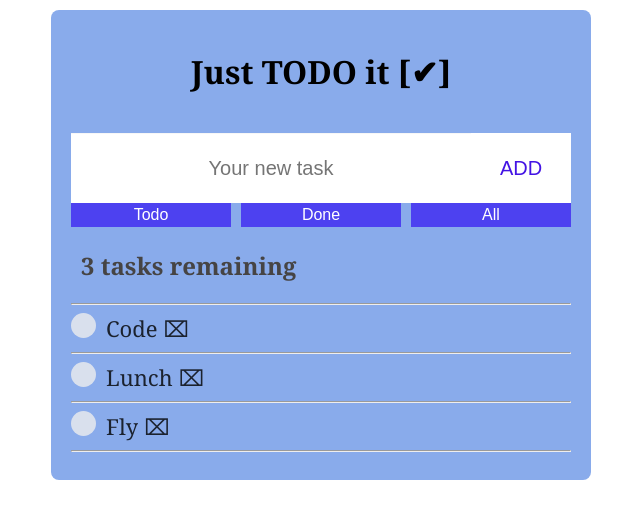
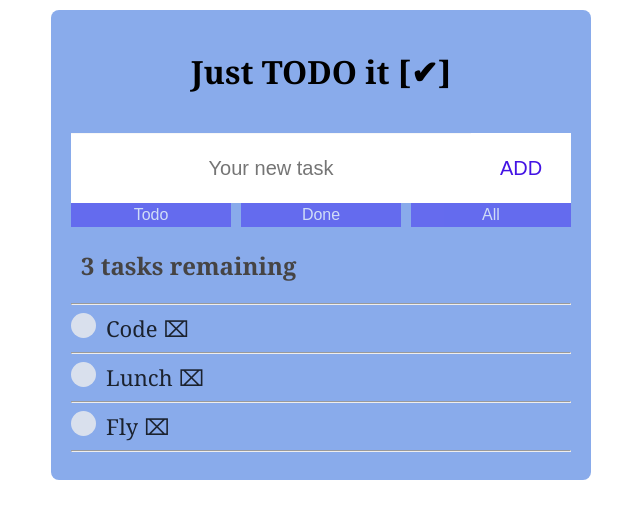
Before and after one commit to FlavioAlm/ToDo-List, a React (Create React App) app: page / in a window 1280 px wide. Shown: the top 518 px of the page, without its empty margins (319-959 px from the left). Built offline with nearby package versions, Linux system fonts and the light colour scheme.

Commit message:
modeling filters

```diff
--- a/src/Filter.js
+++ /dev/null
@@ -1,10 +0,0 @@
-import React from 'react'
-import './Filter.css'
-
-function Filter (props) {
-  return (
-    <button className="filterButton" onClick={()=>props.setFilter(props.name)}>{props.name}</button>
-  )
-}
-
-export default Filter
--- a/src/Filter.css
+++ b/src/components/Filter/Filter.css
@@ -5,10 +5,6 @@
   text-align: center;
   height: 100%;
   width: 100%;
-}
-
-.filter:hover {
-  background: rgb(33, 4, 200);
 }
 .filter:focus {
   border-width: 4px;
@@ -27,4 +23,12 @@
   font-size: 100%;
   width: 32%;
   padding: 3px;
+  opacity: 0.6;
 }
+.filterButton:hover {
+  background-color: #4d41f0;
+  opacity: 1;
+}
+.filterButton:active {
+  transform: scale(1.05);
+}
--- /dev/null
+++ b/src/components/Filter/Filter.js
@@ -0,0 +1,26 @@
+import React from 'react'
+import './Filter.css'
+
+const FILTER_MAP = {
+  Todo: task => !task.completed,
+  Done: task => task.completed,
+  All: () => true,
+};
+
+const FILTER_NAMES = Object.keys(FILTER_MAP);
+
+const Filter = ({filter, setFilter}) =>
+  FILTER_NAMES.map(name =>
+    <button
+      key={name}
+      type="button"
+      className="filterButton"
+      name={name}
+      aria-pressed={name===filter}
+      onClick={()=> setFilter(name)}
+    >
+      {name}
+    </button>
+  )
+
+export default Filter
--- a/src/index.js
+++ b/src/index.js
@@ -1,7 +1,7 @@
 import React from 'react';
 import ReactDOM from 'react-dom';
 import './index.css';
-import App from './App';
+import App from './view/App';
 
 const INITIAL_DATA = [
   { id: "todo-0", name: "Run", completed: true },
--- a/src/App.js
+++ b/src/view/App.js
@@ -1,19 +1,19 @@
 import React, { useState } from 'react'
-import Form from './Form'
-import Task from './Task'
-import Filter from './Filter'
+
+import Form from '../components/Form/Form'
+import Task from '../components/Task/Task'
+import Filter from '../components/Filter/Filter'
+
 import { nanoid } from "nanoid"
 
 import './App.css'
-import './Filter.css'
+import '../components/Filter/Filter.css'
 
 const FILTER_MAP = {
   Todo: task => !task.completed,
   Done: task => task.completed,
   All: () => true,
 };
-
-const FILTER_NAMES = Object.keys(FILTER_MAP);
 
 function App(props) {
   const [tasks, setTasks] = useState(props.tasks);
@@ -52,14 +52,6 @@ function App(props) {
     />
   ));
 
-  const filterList = FILTER_NAMES.map(name => (
-    <Filter
-      key={name}
-      name={name}
-      setFilter={setFilter}
-    />
-  ))
-
   return (
     <div className="App">
       <h1>Just TODO it [✔] </h1>
@@ -69,7 +61,7 @@ function App(props) {
         id={props.id}
       />
       <div className="filter">
-        {filterList}
+        <Filter filter={filter} setFilter={setFilter}/>
       </div>
 
       <h2 id="list-heading" tabIndex="-1">{`${taskList.length} tasks remaining`}</h2>
```
Also changed, not shown: src/components/Form/Form.css (renamed from src/Form.css), src/components/Form/Form.js (renamed from src/Form.js), src/components/Task/Task.css (renamed from src/Task.css), src/components/Task/Task.js (renamed from src/Task.js), src/view/App.css (renamed from src/App.css), 1 other file (tests, documents, lock files or other folders).
